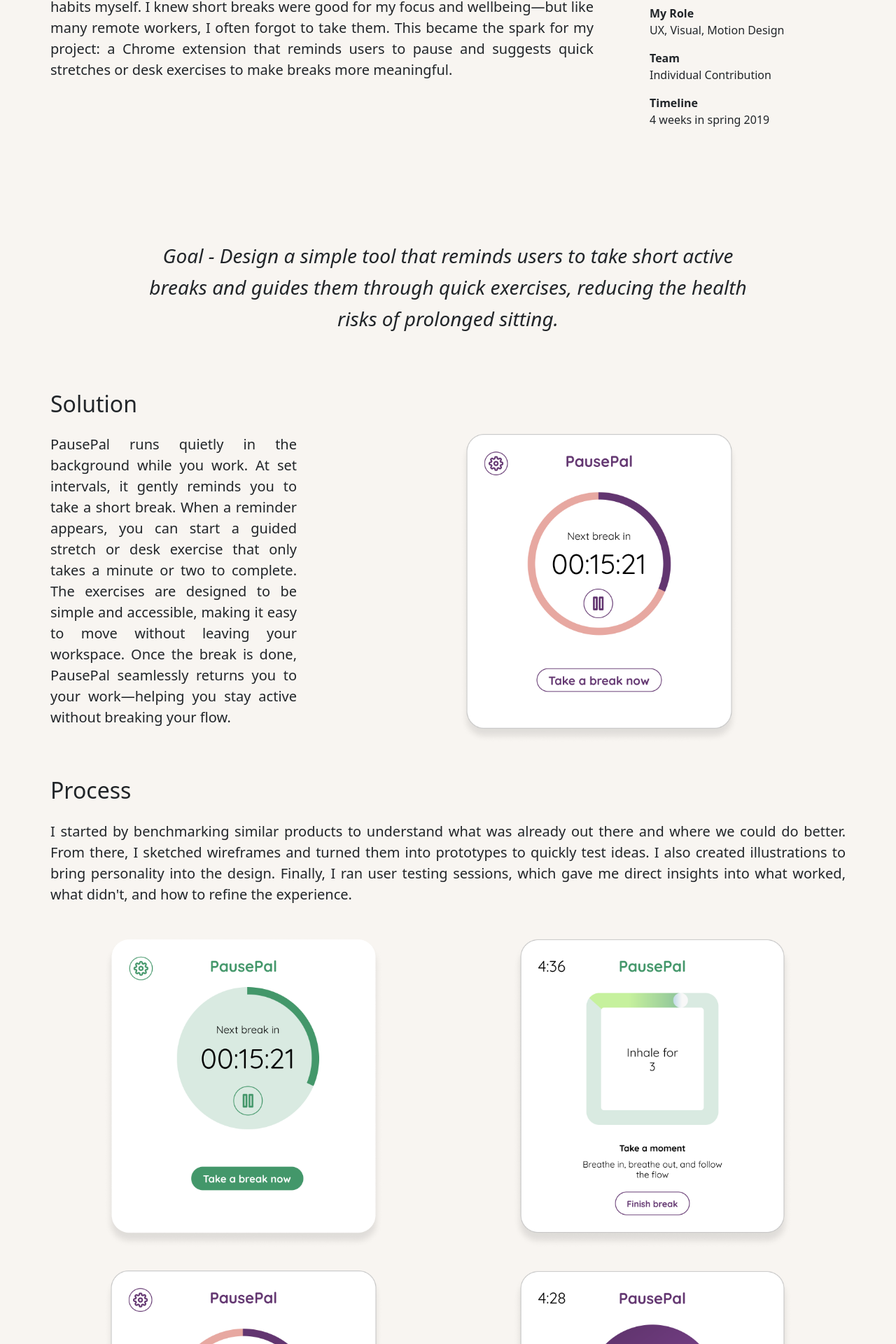
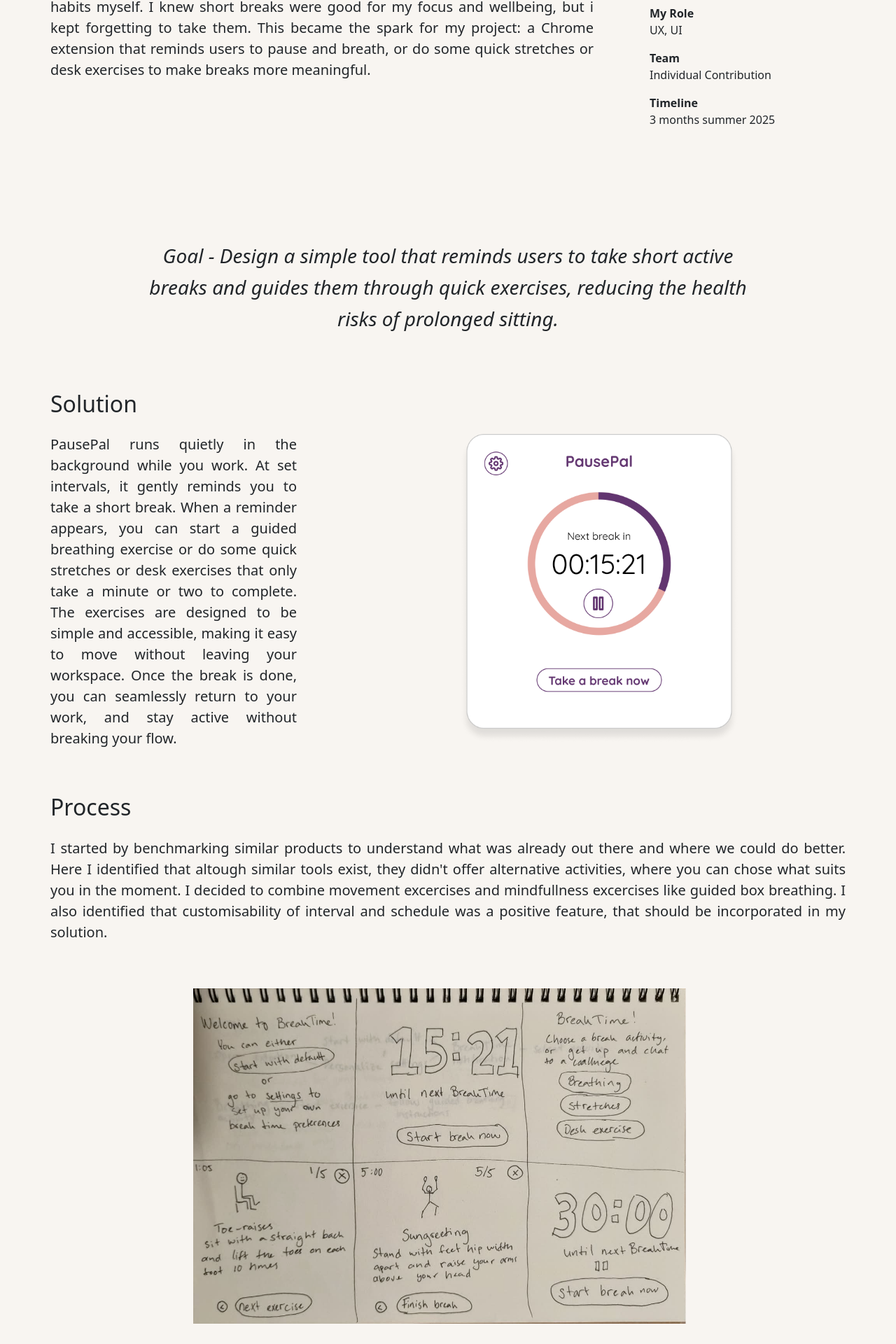
Before and after one commit to MadeleineLexen/madeleinelexen.github.io, a React (Vite) app: page /pausepal in a window 1280 px wide. Shown: the part 1171-3091 px from the top of the page at 70% size. Built offline with nearby package versions, Linux system fonts and the light colour scheme.

Commit message:
Added more content to pausepal project page

```diff
--- a/src/pages/PausePal.jsx
+++ b/src/pages/PausePal.jsx
@@ -9,6 +9,7 @@ import breathe from "../assets/PausePal/Breathing 2.png"
 import timerOld from "../assets/PausePal/Timer-view-old.png"
 import breatheOld from "../assets/PausePal/Breathe-old.png"
 import Hero from "../assets/PausePal/PausePal-Hero.png"
+import sketchesPhoto from "../assets/PausePal/PausePalLowFiSketch.png"
 
 
 const PausePal = () => {
@@ -24,14 +25,14 @@ const PausePal = () => {
         <ProjectTopSection
           title="PausePal"
           description={[
-            "After learning from the Swedish Cancer Society that prolonged sitting increases the risk of cancer, diabetes, and cardiovascular disease, I tried to build healthier habits myself. I knew short breaks were good for my focus and wellbeing—but like many remote workers, I often forgot to take them.",
-            " This became the spark for my project: a Chrome extension that reminds users to pause and suggests quick stretches or desk exercises to make breaks more meaningful."
+            "After learning from the Swedish Cancer Society that prolonged sitting increases the risk of cancer, diabetes, and cardiovascular disease, I tried to build healthier habits myself. I knew short breaks were good for my focus and wellbeing, but i kept forgetting to take them.",
+            " This became the spark for my project: a Chrome extension that reminds users to pause and breath, or do some quick stretches or desk exercises to make breaks more meaningful."
           ]}
           info={{
             client: "Personal Project",
-            role: "UX, Visual, Motion Design",
+            role: "UX, UI",
             team: "Individual Contribution",
-            timeline: "4 weeks in spring 2019"
+            timeline: "3 months summer 2025"
           }}
         />
 
@@ -39,14 +40,19 @@ const PausePal = () => {
 
         <SectionTextLeftContentRight
           title="Solution"
-          left={<p>PausePal runs quietly in the background while you work. At set intervals, it gently reminds you to take a short break. When a reminder appears, you can start a guided stretch or desk exercise that only takes a minute or two to complete.
-            The exercises are designed to be simple and accessible, making it easy to move without leaving your workspace. Once the break is done, PausePal seamlessly returns you to your work—helping you stay active without breaking your flow.</p>}
+          left={<p>PausePal runs quietly in the background while you work. At set intervals, it gently reminds you to take a short break. When a reminder appears, you can start a guided breathing exercise or do some quick stretches or desk exercises that only take a minute or two to complete.
+            The exercises are designed to be simple and accessible, making it easy to move without leaving your workspace. Once the break is done, you can seamlessly return to your work, and stay active without breaking your flow.</p>}
           right={<img src={timer} alt="PausePal screenshot" />}
         />
         <SectionTitleAboveContent title="Process">
           <p>
-            I started by benchmarking similar products to understand what was already out there and where we could do better. From there, I sketched wireframes and turned them into prototypes to quickly test ideas. I also created illustrations to bring personality into the design. Finally, I ran user testing sessions, which gave me direct insights into what worked, what didn't, and how to refine the experience.
+            I started by benchmarking similar products to understand what was already out there and where we could do better. Here I identified that altough similar tools exist, they didn't offer alternative activities, where you can chose what suits you in the moment. I decided to combine movement excercises and mindfullness excercises like guided box breathing. I also identified that customisability of interval and schedule was a positive feature, that should be incorporated in my solution.
           </p>
+          <div className="centered-image">
+            <img src={sketchesPhoto} alt="PausePal sketches photo" />
+
+          </div>
+          <p>From there, I sketched wireframes and turned them into low fidelity prototypes to quickly test some layouts and flows which i used to get some early user feedback. With this I created wireframes in Figma and a clickable prototype which i used in some further user testing to see what worked, what didn't, and how to refine the experience. After these test I updated the wireframes based on the feedback i recieved.</p>
           <div className="image-grid">
             <img src={timerOld} alt="PausePal screenshot version 1 timer" />
             <img src={breatheOld} alt="PausePal screenshot version 1 breathe" />
@@ -54,7 +60,7 @@ const PausePal = () => {
             <img src={breathe} alt="PausePal screenshot version 2 breathe" />
           </div>
           <p>
-            The images above show how the app developed over time. The first version was my initial concept, where I focused on structure and functionality. After running user tests, I gathered valuable feedback about how the app felt to use, not just how it worked. One of the biggest takeaways was the impact of the colorway — something that seemed minor at first, but completely changed the mood and made the app feel more approachable. The improved version reflects those insights, turning early ideas into a design that resonated more strongly with users.
+            The images above show how the app developed over time. The first version was my initial concept, where I focused on structure and functionality. Feedback from the second user tests showed that the app felt a bit "square" in it's design, and not so cosy. Changing the color pallatte and some of the animations made the app feel more calming.
           </p>
         </SectionTitleAboveContent>
 
--- a/src/pages/styles/PausePal.css
+++ b/src/pages/styles/PausePal.css
@@ -41,6 +41,19 @@
   border-radius: 8px;
 }
 
+.centered-image {
+  display: flex;
+  justify-content: center;
+  margin: 3rem auto;
+  width: 100%;
+}
+
+.centered-image img {
+  max-width: 1200px;
+  width: 100%;
+  height: auto;
+}
+
 @media screen and (max-width: 768px) {
   .image-grid {
     grid-template-columns: 1fr;
```
Also changed, not shown: src/assets/PausePal/PausePalLowFiSketch.png (added).
